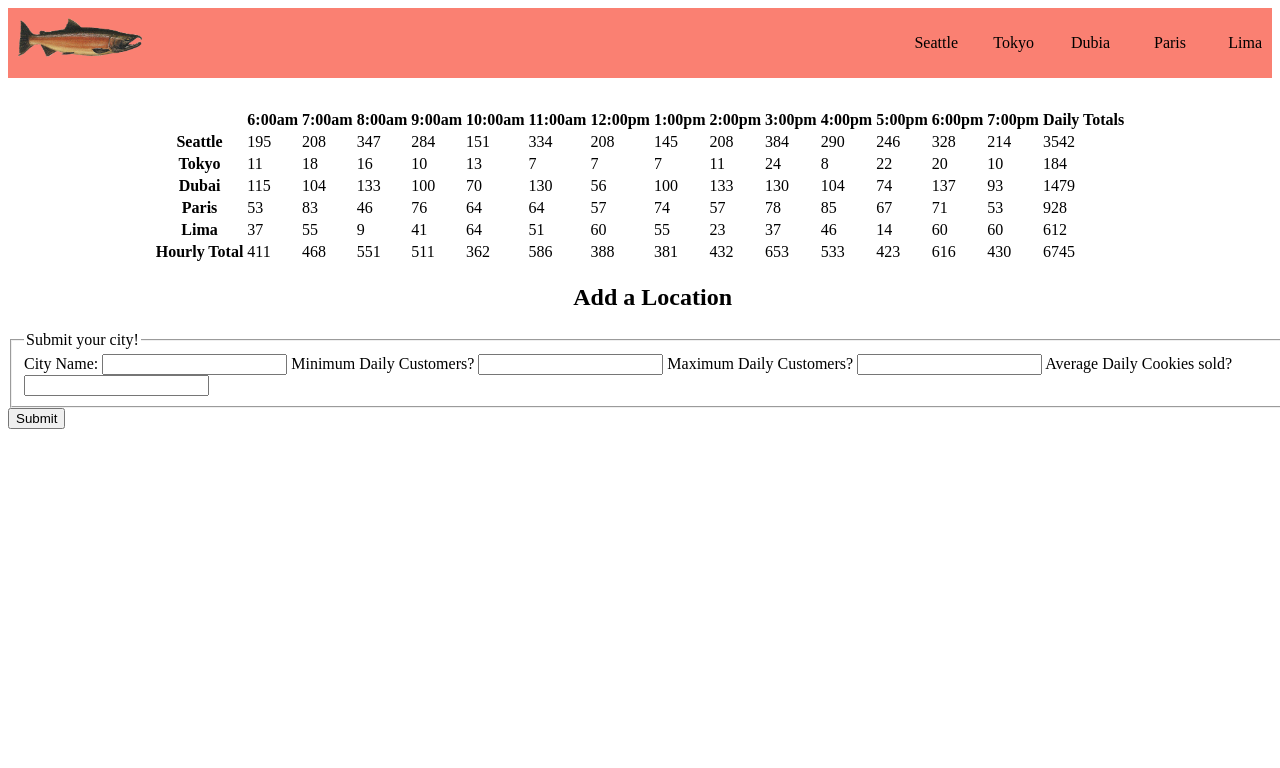
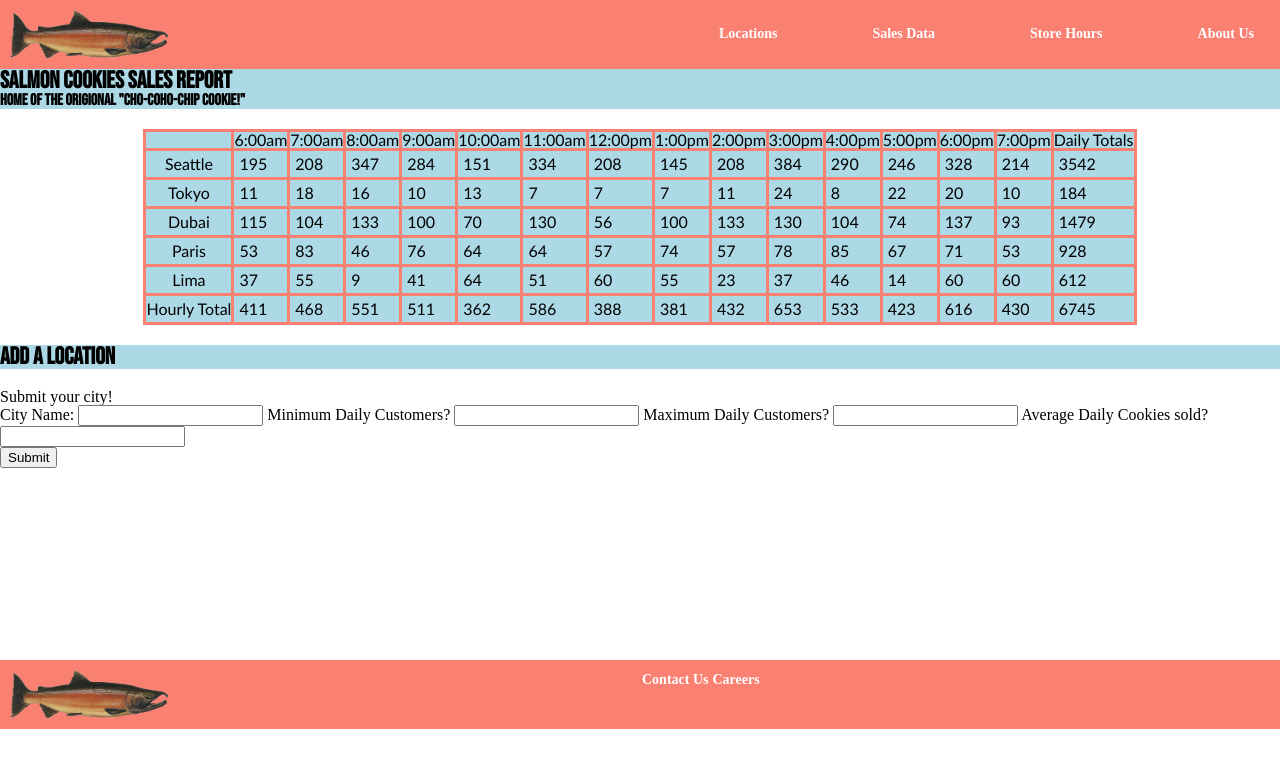
Before and after one commit to JacobGregor/cookie-stand, a plain HTML site: page sales.html in a window 1280 px wide. Shown: the top 768 px of the page. Drawn offline with Linux system fonts and the light colour scheme; a web font is replaced by a local one.

Commit message:
sales page styled

```diff
--- a/css/homepage.css
+++ b/css/homepage.css
@@ -253,6 +253,7 @@ header {
   display: flex;
   flex-direction: column;
   background-color: lightgray;
+  align-items: center;
 }
 
 .cookies-section-description h1 {
@@ -266,9 +267,9 @@ header {
 .cookies-section-description p {
   font-family: 'Bebas Neue';
   font-size: 16px;
-  font-weight: bold;
   background-color: lightblue;
   width: 100%;
+
 }
 
 
@@ -276,6 +277,7 @@ header {
 .merch-section-container {
   display: flex;
   flex-direction: row-reverse;
+  align-items: center;
 }
 
 .merch-image-container {
@@ -307,7 +309,6 @@ header {
 .merch-section-description p {
   font-family: 'Bebas Neue';
   font-size: 16px;
-  font-weight: bold;
   background-color: lightblue;
   width: 100%;
 }
@@ -316,6 +317,7 @@ header {
 .about-us-container {
   display: flex;
   flex-direction: row;
+  align-items: center;
 }
 
 /* family Image */
@@ -345,7 +347,6 @@ header {
 .about-us-heading p {
   font-family: 'Bebas Neue';
   font-size: 16px;
-  font-weight: bold;
   background-color: lightblue;
   width: 100%;
 }
@@ -368,7 +369,6 @@ header {
 .final-row-heading p {
   font-family: 'Bebas Neue';
   font-size: 16px;
-  font-weight: bold;
   background-color: lightblue;
   width: 100%;
 }
@@ -524,7 +524,7 @@ footer {
 /* Sty ling for Section 1 with the large Image*/
 
 
-main section:nth-child(2) {
+/* main section:nth-child(2) {
   width: 102%;
   display: flex;
   justify-content: center;
@@ -536,9 +536,9 @@ main section:nth-child(2) img {
   margin-right: 30px;
 margin-bottom: 30px;
   /* opacity: 1; */
-}
+
 /* main section:nth-child(2) img:hover {opacity: .3;} */
-
+/*
 main section:nth-child(3) {
   width: 100%;
   display: flex;
@@ -554,4 +554,3 @@ main section:nth-child(3) img {
   margin-right: 30px;
   margin-bottom: 30px;
   /* opacity: 1; */
-}
--- a/css/sales.css
+++ b/css/sales.css
@@ -1,72 +1,96 @@
-header img {
-  opacity: 1;
+body {
+  width: auto;
+  height: auto;
 }
-header img:hover {
-  opacity: .5;
+
+main {
+  margin-bottom: 15%;
 }
-header {
+
+/* Styling for Main Section */
+.main-heading h1 {
+  font-family: 'Bebas Neue';
+  font-size: 24px;
+  font-weight: bold;
+  background-color: lightblue;
   width: 100%;
+}
+
+.main-heading p {
+  font-family: 'Bebas Neue';
+  font-size: 16px;
+  font-weight: bold;
+  background-color: lightblue;
+  width: 100%;
+  margin-bottom: 20px;
+}
+/* End Styling Main Section */
+
+
+/* Styling for Table */
+.Table.Container {
   display: flex;
+  justify-content: center;
+  margin-bottom: 20px;
+}
+
+#city {
+  border: 3px solid salmon;
+  background-color: lightblue;
+}
+
+#city th {
+  border: 3px solid salmon;
+  font-family:'Gill Sans', 'Gill Sans MT', Calibri, 'Trebuchet MS', sans-serif ;
+
 
 }
-nav {
-  width: 100%;
-  display: flex;
-  flex-direction: row;
-  justify-content: space-between;
-  background-color: salmon;
-  padding: 10px;
-  margin-bottom: 30px;
+
+#city tr {
+  border: 3px solid salmon;
+  font-family:'Gill Sans', 'Gill Sans MT', Calibri, 'Trebuchet MS', sans-serif ;
+
 
 }
-nav a {
-  width: 20%;
+
+#city td {
+  padding: 5px;
+  border: 3px solid salmon;
+  font-family:'Gill Sans', 'Gill Sans MT', Calibri, 'Trebuchet MS', sans-serif ;
 
 }
-nav img {
-  width: 50%;
-  display: flex;
-  margin-right: 35px;
-  opacity: 1;
-}
-nav img:hover {opacity: .3;}
+/* End Styling Table */
 
-
-nav ul {
-  display: flex;
-  flex-direction: row;
-  justify-content: right;
-  align-items: center;
-}
-nav ul li {
-  font-size: 16px;
-  width: 76px;
-  display: flex;
-  flex-direction: row;
-  justify-content: right;
-}
-/* Sty ling for Section 1 with the large Image*/
-main section:nth-child(1) {
-  display: flex;
-  justify-content: center;
-}
-main section:nth-child(1) img {
-  opacity: 1;
-}
-.imagetext {
-  opacity: 0;
-}
-main section:nth-child(1) img:hover {opacity: .3;}
-main section:nth-child(1) img:hover .imagetext {opacity: 1;
-text-align: justify;}
-
-
+/* Styling for Form */
 .form-container {
   width: 102%;
   display: flex;
   align-items: center;
+  justify-content: center;
   flex-direction: column;
 }
+
+.form-container h1 {
+
+  font-family: 'Bebas Neue';
+  font-size: 24px;
+  font-weight: bold;
+  background-color: lightblue;
+  justify-content: center;
+  width: 100%;
+  margin-bottom: 20px;
+}
+
 .submit-button {
   width: 20px;
 }
+/* End Styling form */
+
+
+/* Styling Footer */
+footer {
+  width: 100%;
+  display: flex;
+  align-items: stretch;
+}
+/* End Styling Footer */
--- a/sales.html
+++ b/sales.html
@@ -1,25 +1,65 @@
 <!DOCTYPE html>
 <html lang="en">
 <head>
+  <link rel="preconnect" href="https://fonts.googleapis.com">
+  <link rel="preconnect" href="https://fonts.gstatic.com" crossorigin>
+  <link href="https://fonts.googleapis.com/css2?family=Klee+One&display=swap" rel="stylesheet">
+  <link rel="preconnect" href="https://fonts.googleapis.com">
+  <link rel="preconnect" href="https://fonts.gstatic.com" crossorigin>
+  <link href="https://fonts.googleapis.com/css2?family=Bebas+Neue&family=Klee+One&display=swap" rel="stylesheet">
+  <link rel="stylesheet" href="css/reset.css">
+  <link rel="stylesheet" href="css/homepage.css">
   <link rel="stylesheet" href="css/sales.css">
   <title>Salmon Cookies Sales</title>
 </head>
 <body>
-  <header>
-    <nav>
-      <a href="index.html">
-        <img src="assets/img/salmon (logo).png">
-      </a>
-      <ul>
-        <li>Seattle</li>
-        <li>Tokyo</li>
-        <li>Dubia</li>
-        <li>Paris</li>
-        <li>Lima</li>
-      </ul>
-    </nav>
+  <header id="top">
+    <section class="header-container">
+      <div class="logo-image-container">
+        <a href="index.html">
+          <img src="assets/img/salmon (logo).png" class="logo-image">
+        </a>
+        <div class="middle">
+          <div class="text">Homepage</div>
+        </div>
+      </div>
+      <div class="dropdown">
+        <button class="location-button">Locations</button>
+        <div class="drop-content">
+          <a href="https://www.google.com/maps/place/Seattle,+WA/@47.6131746,-122.4821493,11z/data=!3m1!4b1!4m5!3m4!1s0x5490102c93e83355:0x102565466944d59a!8m2!3d47.6062095!4d-122.3320708">Seattle</a>
+          <a href="https://www.google.com/maps/place/Tokyo,+Japan/@35.5062898,138.6485089,8z/data=!3m1!4b1!4m5!3m4!1s0x605d1b87f02e57e7:0x2e01618b22571b89!8m2!3d35.6761919!4d139.6503106">Tokyo</a>
+          <a href="https://www.google.com/maps/place/Dubai+-+United+Arab+Emirates/@25.0763815,54.9475471,10z/data=!3m1!4b1!4m5!3m4!1s0x3e5f43496ad9c645:0xbde66e5084295162!8m2!3d25.2048493!4d55.2707828">Dubai</a>
+          <a href="https://www.google.com/maps/place/Paris,+France/@48.8589507,2.2770198,12z/data=!3m1!4b1!4m5!3m4!1s0x47e66e1f06e2b70f:0x40b82c3688c9460!8m2!3d48.856614!4d2.3522219">Paris</a>
+          <a href="https://www.google.com/maps/place/Lima,+Peru/@-12.025827,-77.2679809,10z/data=!3m1!4b1!4m5!3m4!1s0x9105c5f619ee3ec7:0x14206cb9cc452e4a!8m2!3d-12.0463731!4d-77.042754">Lima</a>
+        </div>
+      </div>
+      <div class="dropdown-sales">
+        <button class="sales-button">Sales Data</button>
+        <div class="drop-content-sales">
+          <a href="sales.html">Sales By Location</a>
+          <a href="">Investor Reports (Coming Soon)</a>
+          <a href="">How to Invest (Coming Soon)</a>
+        </div>
+      </div>
+      <div class="dropdown-hours">
+        <button class="hours-button">Store Hours</button>
+        <div class="drop-content-hours">
+          <h1>Hours of operation: 6am - 7pm (M-F)</h1>
+        </div>
+      </div>
+      <div class="dropdown-about-us">
+        <button class="about-us-button">About Us</button>
+        <div class="drop-content-about-us">
+          <a href="index.html#about-us-target">About Us</a>
+        </div>
+      </div>
+    </section>
   </header>
   <main>
+    <section class="main-heading">
+      <h1>Salmon Cookies Sales Report</h1>
+      <p>Home of the origional <b>"Cho-CoHo-Chip Cookie!"</b></p>
+    </section>
     <section class="Table Container">
       <table id="city">
       </table>
@@ -50,6 +90,32 @@
       </form>
     </section>
   </main>
+  <footer>
+    <section class="footer-container">
+      <div class="footer-logo-image-container">
+        <a href="index.html#top">
+          <img src="assets/img/salmon (logo).png" class="footer-logo-image">
+        </a>
+        <div class="footer-middle">
+          <div class="footer-text">Top</div>
+        </div>
+      </div>
+        <div class="dropdown-footer">
+          <button class="button-footer">Contact Us</button>
+          <div class="drop-content-footer">
+            <a>Tele. (206).369.8736</a>
+            <a>Email. Jake_Gregor@icloud.com</a>
+          </div>
+        </div>
+        <div class="dropdown-footer-careers">
+          <button class="button-footer-careers">Careers</button>
+          <div class="drop-content-footer-careers">
+            <a>Hiring: Admiral - (pos. Lead Baker)</a>
+            <a>Hiring: First Mate - (pos. Lead Asst.)</a>
+            <a>Hiring: Deckhand - (pos. Dishwasher)</a>
+          </div>
+        </div>
+  </footer>
   <script src="js/app.js"></script>
 </body>
 </html>
```
